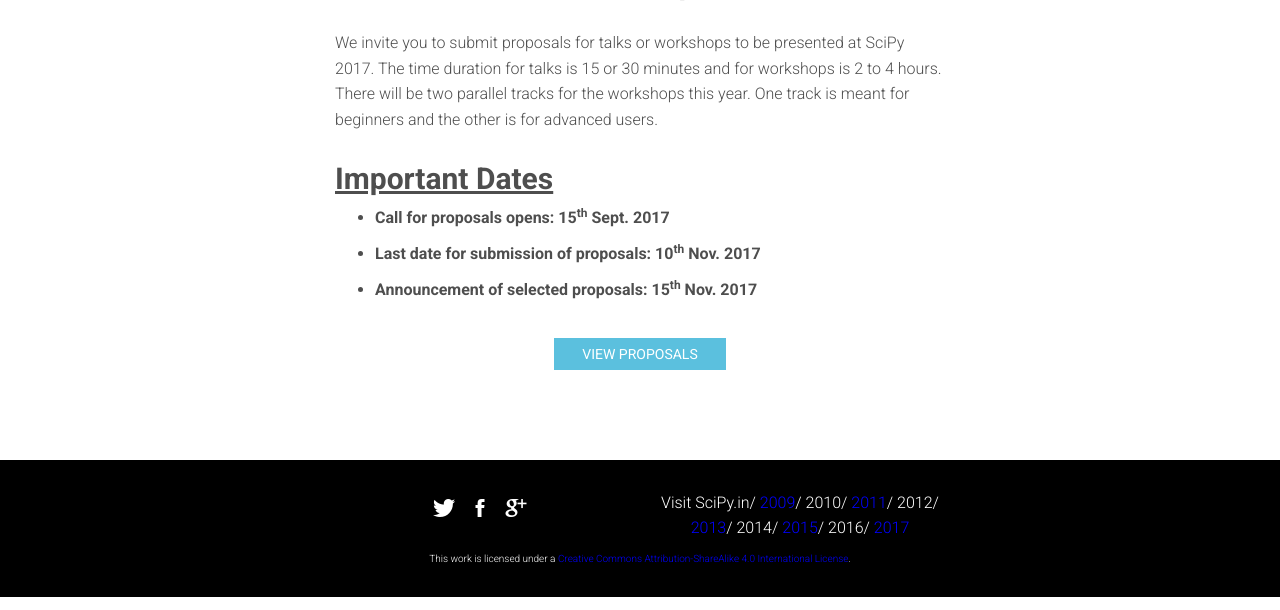
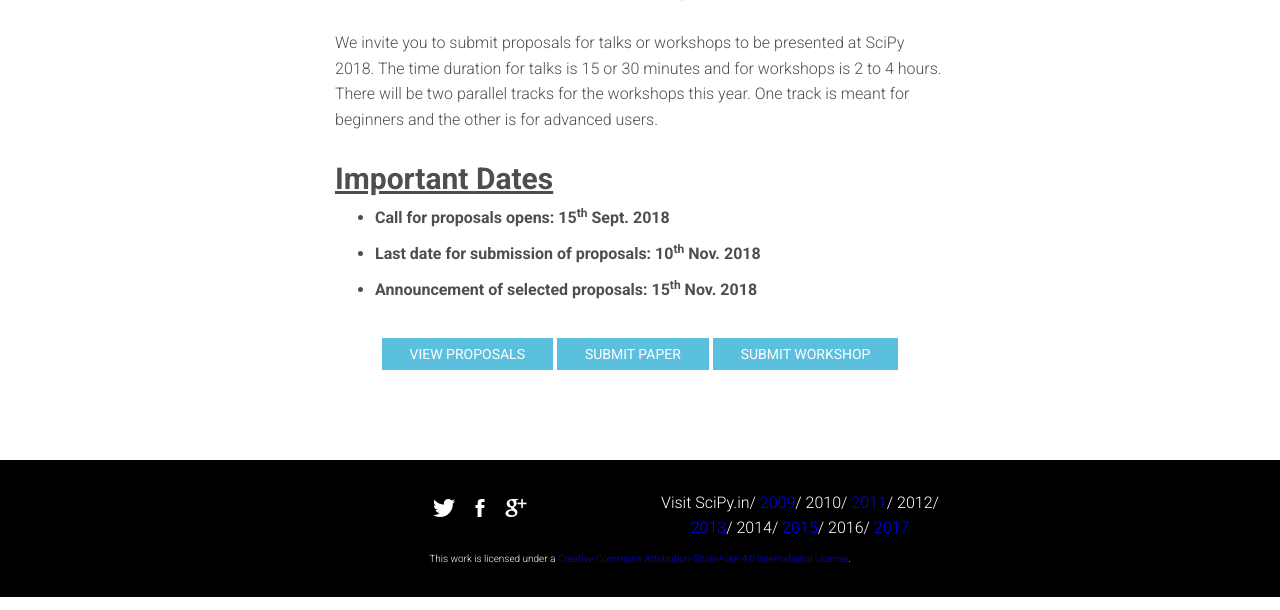
Before and after one commit to FOSSEE/SciPy2018, a Django app: page /abstract-details/1 in a window 1280 px wide. Shown: the part 153-763 px from the top of the page. Run offline with Django 3.2, Linux system fonts and the light colour scheme; the visitor is signed in with stand-in values (Sample User, id 1); parts of the project's set-up code (start-up, migrations or seed data) failed here and were passed over; some libraries are stand-ins or nearby versions.

Commit message:
updated cfp

```diff
--- a/static/website/templates/cfp.html
+++ b/static/website/templates/cfp.html
@@ -1,11 +1,5 @@
+{% extends "base.html" %}
 {% load static %}
-<!DOCTYPE html>
-<html lang="en">
-{% include 'header.html' %}
-<body data-spy="scroll" data-target="#site-nav">
-<div class="se-pre-con"></div>
-
-    {% include 'navbar.html' %}
 {% block content %}
         <section id="cfp" class="section cfp">
             <div class="container">
@@ -23,8 +17,9 @@
                     <table>
                         <tr>
                             <td>
-                     <p>Thank You for your submission. Your proposal has been saved successfully and is under review. You can check the status of submission <a href="{{SITE_URL}}/proposal/view">here
-                        </a>!
+                                <p>Thank You for your submission. Your proposal has been saved successfully and is under review. You can check the status of submission
+                                    <a href="{% url 'website:view_abstracts' %}">here!
+                        </a>
                                 </p>
                             </td>
                         </tr>
@@ -33,14 +28,15 @@
          {% endif %}
          {% if registration_complete %}
                 <center>
-            <p>Thank You for your registration. You can now log in by clicking  <a href="{{SITE_URL}}/proposal/cfp">here
-               </a>!
+                    <p>Thank You for your registration. You can now log in by clicking
+                        <a href="{% url 'website:cfp' %}">here!</a>
                     </p>
-            <br/><br/>
+                    <br/>
+                    <br/>
                 </center>
          {% endif %}
          {% if user and not user.is_anonymous and not login_required %}
-         <p>We invite you to submit proposals for talks or workshops to be presented at SciPy 2017. The time duration for talks is 15 or 30 minutes and for workshops is 2 to 4 hours. There will be two parallel tracks for the workshops this year.  One track is meant for beginners and the other is for advanced users.
+                <p>We invite you to submit proposals for talks or workshops to be presented at SciPy 2018. The time duration for talks is 15 or 30 minutes and for workshops is 2 to 4 hours. There will be two parallel tracks for the workshops this year.  One track is meant for beginners and the other is for advanced users.
          </p>
                 <span>
                     <h2>
@@ -48,28 +44,28 @@
                     </h2>
                 </span>
                 <ul>
-            <li>Call for proposals opens:
-               <b>15<sup>th</sup> Sept. 2017</b>
+                    <li>Call for proposals opens: <b> 15<sup>th</sup> Sept. 2018</b>
                     </li>
-            <li>Last date for submission of proposals:
-               <b>10<sup>th</sup> Nov. 2017</b>
+                    <li>Last date for submission of proposals: <b>10<sup>th</sup> Nov. 2018</b>
                     </li>
-            <li>Announcement of selected proposals:
-               <b>15<sup>th</sup> Nov. 2017</b>
+                    <li>Announcement of selected proposals: <b>15<sup>th</sup> Nov. 2018</b>
                     </li>
                 </ul>
                 <br/>
          {% if user.is_superuser %}
                 <center>
-            <a href="{{SITE_URL}}/proposal/view" class="btn btn-info">View Proposals</a>
+                    <a href="{% url 'website:view_abstracts' %}" class="btn btn-info">View Proposals</a>
+                    <a href="{% url 'website:submitcfp' %}" class ="btn btn-info" role="button"> Submit paper  </a>
+                    <a href="{% url 'website:submitcfw' %}" class ="btn btn-info" role="button">Submit workshop </a>
                 </center>
          {% else %}
                 <center>
-            <a href="{{SITE_URL}}/proposal/view" class="btn btn-info">View Proposals</a>
+                    <a href="{% url 'website:view_abstracts' %}" class="btn btn-info">View Proposals</a>
+                    <a href="{% url 'website:submitcfp' %}" class ="btn btn-info" role="button"> Submit paper  </a>
+                    <a href="{% url 'website:submitcfw' %}" class ="btn btn-info" role="button">Submit workshop </a>
                 </center>
          {% endif %}
          {% else %}
-
                 <hr>
                     <div class="row">
                         <div class="col-sm-4">
@@ -82,44 +78,20 @@
                {% if invalid %}
                             <p style="color:red; font-size:15px;">* Invalid Username/Password</p>
                {% endif %}
-               <!-- <div id = "my_form"> -->
                             <form action="" method="POST">
                   {{ form.as_p }}
                                 <button class="button special" name ="login" type="submit">Login</button>
-                  <br/><br/>
-                  <a style="padding-right : 20px;" href="{{SITE_URL}}/accounts/userregister" class="btn btn btn-primary">Create an Account
-                  </a><br>
-                  <a href="/2017/forgotpassword/">Forgot Password?</a>
+                                <br/>
+                                <br/>
+                                <a style="padding-right : 20px;" href="{% url 'website:userregister' %}" class="btn btn btn-primary">Create an Account
+                  </a>
+                                <br>
+                                    <a href="/2018/forgotpassword/">Forgot Password?</a>
                   {% csrf_token %}
                                 </form>
-               <!-- </div> -->
-               <p>Or Sign in with:&nbsp;<br>
-                  <a href="{% url 'social:begin' 'google-oauth2' %}?next={{ request.path }}" class="btn btn-social-icon "  style="color:#d34836;">
-                     <i class="fa fa-google-plus-square" style="font-size:40px;"></i>
-                  </a>&nbsp;
-                  <a href="{% url 'social:begin' 'facebook' %}?next={{ request.path }}" class=" btn btn-social-icon" style="color:#3b5998">
-                     <i class="fa fa-facebook-square" style="font-size:40px;"></i>
-                  </a>
                             </p>
                             <br>
-               <p>
-               <h4>
-                  <u>Important Dates</u>
-               </h4>
-               <ul style="margin-left: -7%;">
-                  <li>Call for proposals opens: <br>
-                     <b>15<sup>th</sup> Sept. 2017</b>
-                  </li>
-                  <li>Last date for submission of proposals: <br>
-                     <b>10<sup>th</sup> Nov. 2017</b>
-                  </li>
-                  <li>Announcement of selected proposals: <br>
-                     <b>15<sup>th</sup> Nov. 2017</b>
-                  </li>
-               </ul>
-               </p>
                             </div>
-
                             <div class="col-sm-4" align="justify" style="background-color: #cef3f8;">
                                 <br>
                                     <h4 class="panel-title">
@@ -137,7 +109,6 @@
                                         <h4 class="panel-title">
                            Guidelines for a Workshop
                         </h4>
-
                                         <ul style="margin-left: -6%;">
                                             <li>There are two parallel tracks, one for beginners and one for advanced users.</li>
                                             <li>The workshops should be hands-on with plenty of exercises for the users.</li>
@@ -145,14 +116,8 @@
                                             <li>Provide us with links to any resources you have already prepared for the workshop.</li>
                                         </ul>
                                     </div>
-
                                 </div>
-
-
                             </div>
          {% endif %}
                         </section>
       {% endblock %}
-
-    {% include 'footer.html' %}
-    </body>
```
Lines whose indentation alone changed are shown as unchanged.
